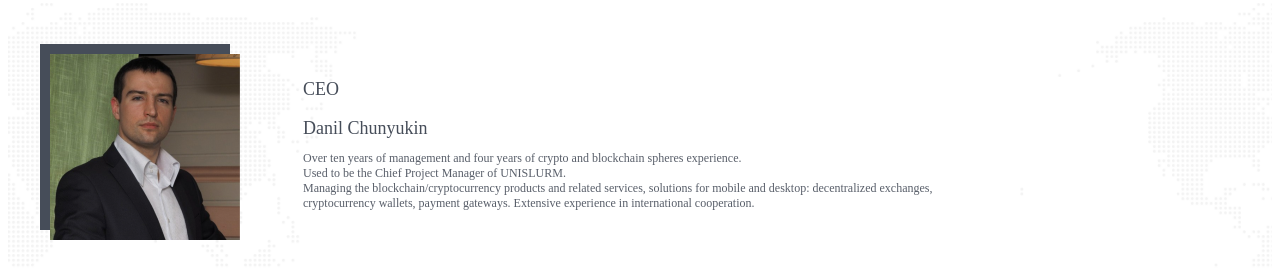
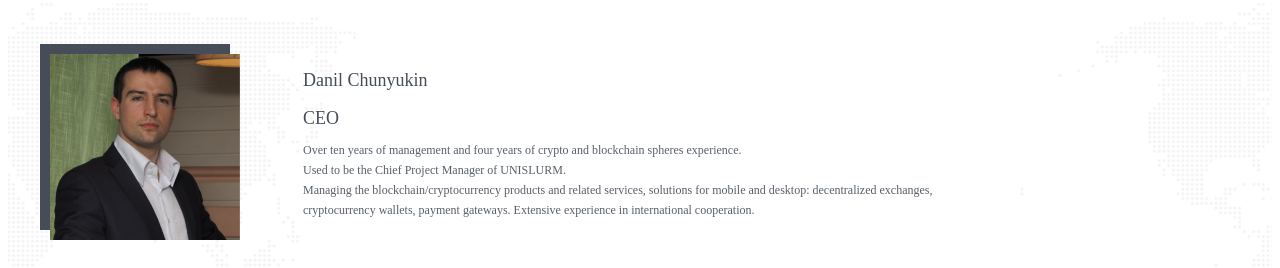
Before and after one commit to Whitecoin-XWC/pen-web, a Nuxt app: page /about in a window 1280 px wide. Shown: the part 524-792 px from the top of the page. Built offline with nearby package versions, Linux system fonts and the light colour scheme.

Commit message:
细微调整

```diff
--- a/components/MainFooter.vue
+++ b/components/MainFooter.vue
@@ -89,7 +89,6 @@ export default {
           p,
           .liaxi {
             font-size: 14px;
-            font-weight: 500;
             color: rgba(255, 255, 255, 0.4);
             padding: 7px 0;
             cursor: pointer;
@@ -127,7 +126,6 @@ export default {
           }
           p:first-child {
             font-size: 20px;
-            font-weight: 600;
             color: #ffffff;
             cursor: text;
           }
--- a/pages/about/index.vue
+++ b/pages/about/index.vue
@@ -14,8 +14,8 @@
         <div class="name_li">
           <div class="name_img name01"></div>
           <div class="name_text left">
+            <p>Danil Chunyukin</p>
             <p>CEO</p>
-            <p>Danil Chunyukin</p>
             <p>
               Over ten years of management and four years of crypto and blockchain spheres experience.<br />
               Used to be the Chief Project Manager of UNISLURM.<br />
@@ -27,8 +27,8 @@
         <div class="name_li flex">
           <div class="name_img name02"></div>
           <div class="name_text right">
+            <p>Aleksandr Aleksandruk</p>
             <p>CTO</p>
-            <p>Aleksandr Aleksandruk</p>
             <p>
               CTO in Penguin storage project ,technical consultant in Whitecoin project Used to launch 3 successful projects such as crypto acquiring in Fintech
               and Blockchain at the venture fund.<br />
@@ -41,7 +41,7 @@
     </div>
     <div class="radmap">
       <div class="radmap_title">Penguin Roadmap</div>
-      <div class="radmap_img"><img src="../../assets/img/about/roadmap.png" alt="" /></div>
+      <div class="radmap_img"><img src="../../assets/img/about/roadmap.png" alt="" width="100%" /></div>
     </div>
   </div>
 </template>
@@ -110,12 +110,17 @@ export default {}
             font-size: 12px;
             font-weight: 400;
             color: rgba(70, 77, 89, 0.9);
-            &:first-child,
-            &:nth-child(2) {
+            line-height: 20px;
+            &:first-child {
               font-size: 18px;
               font-weight: 500;
               color: #464d59;
-              margin-bottom: 5px;
+              margin-bottom: 8px;
+            }
+            &:nth-child(2) {
+              font-size: 18px;
+              color: #464d59;
+              margin-bottom: 8px;
             }
           }
           &.left {
--- a/pages/home/index.vue
+++ b/pages/home/index.vue
@@ -176,6 +176,9 @@ export default {
           color: #464d59;
           margin-bottom: 15px;
         }
+        p:last-child {
+          line-height: 24px;
+        }
       }
       .homea_right {
         width: 412px;
```
Also changed, not shown: assets/img/about/roadmap.png.
